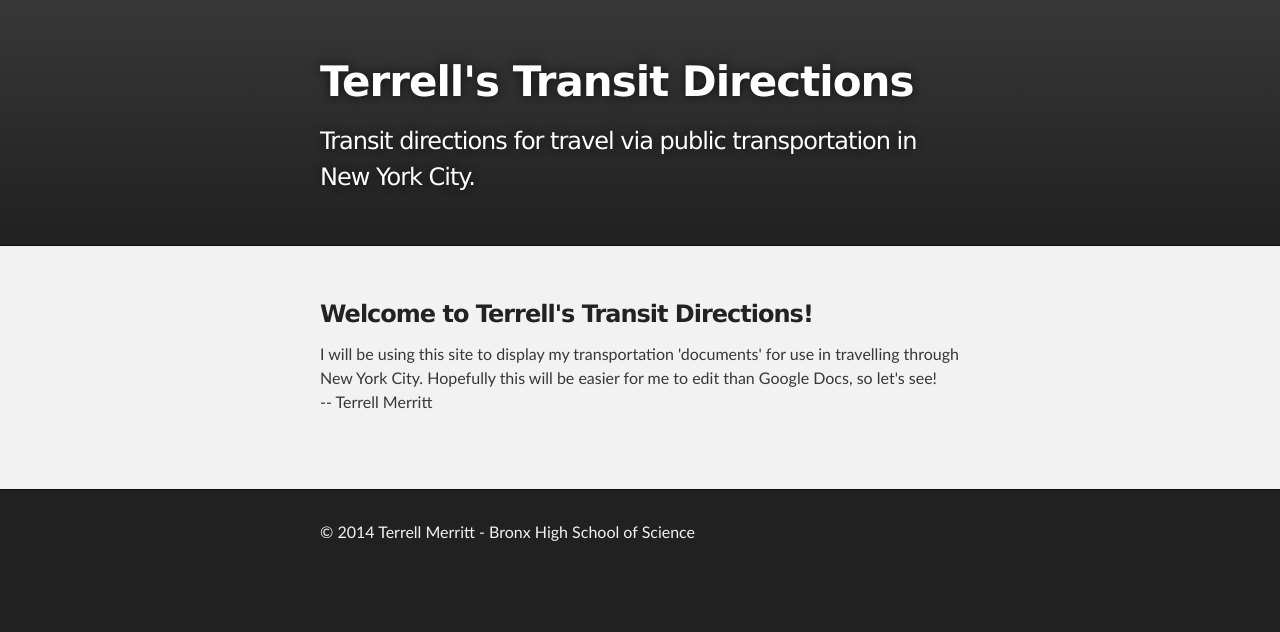
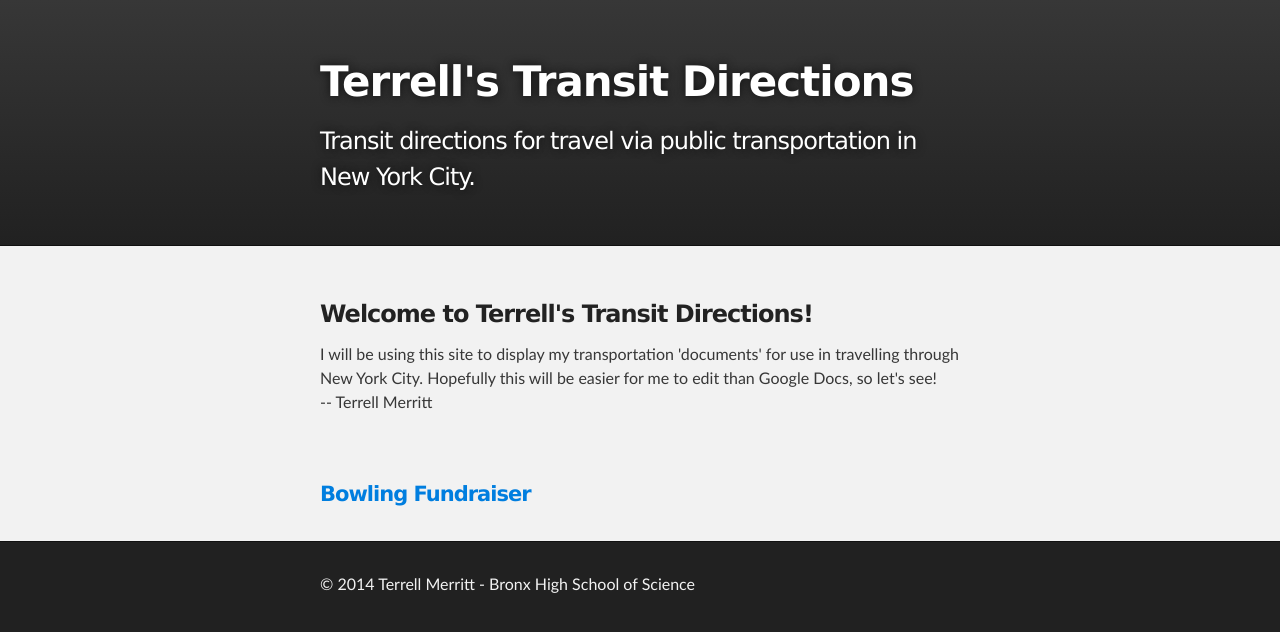
Before and after one commit to terrellthemtaguy/terrellthemtaguy.github.io, a Jekyll site: the page built from index.html, in a window 1280 px wide. Shown: the top 632 px of the page. Built offline with Jekyll 4.4.1, drawn with Linux system fonts in a browser that asks for light colours.

Commit message:
Fix small bug

```diff
--- a/index.html
+++ b/index.html
@@ -19,7 +19,7 @@
       -- Terrell Merritt</p>
   </section>
   <section class="inner">
-  {% for direction in posts %}
+  {% for direction in site.posts %}
     <h4><a href="{{ direction.url }}">{{ direction.title }}</a></h4>
   {% endfor %}
   </section>
```
